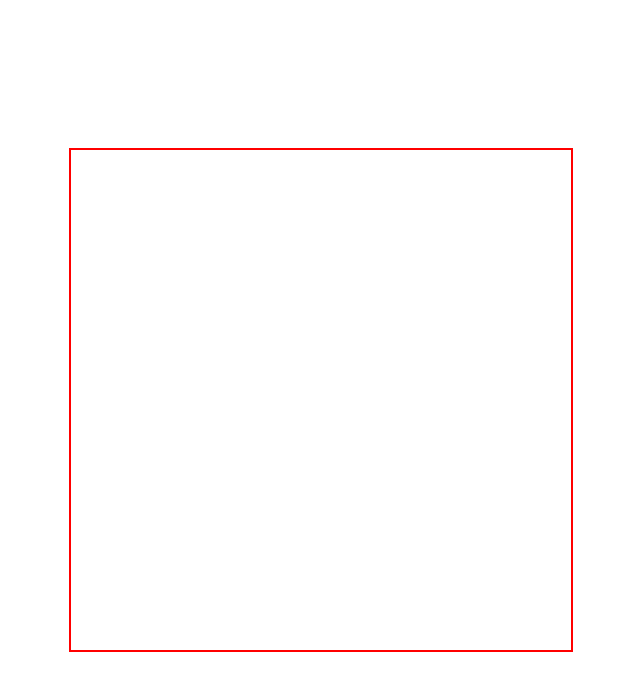
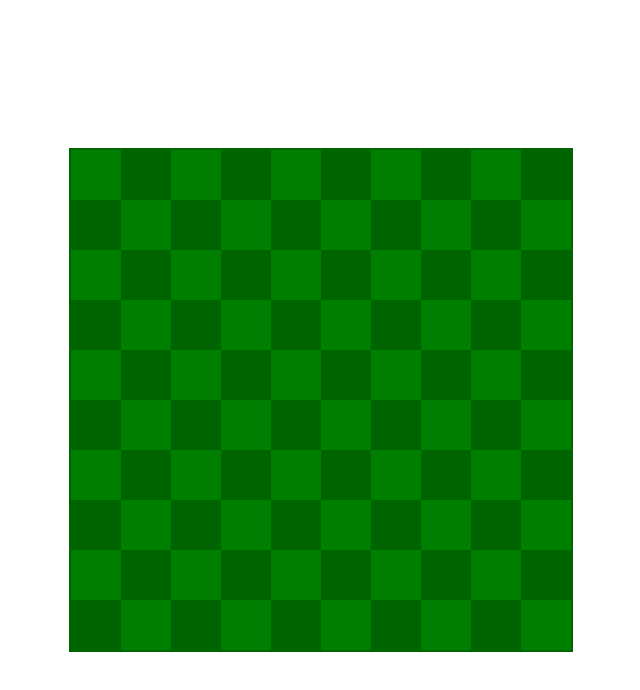
Before and after one commit to neretin-trike/sapper, a website: page src/index.html in a window 1280 px wide. Shown: the whole page, without its empty margins (319-959 px from the left). Drawn offline with Linux system fonts and the light colour scheme.

Commit message:
update(js): построение сетки

```diff
--- a/src/css/style.css
+++ b/src/css/style.css
@@ -158,5 +158,5 @@ ul {
 
 #playing-field {
     display: block;
-    border: 2px solid red;
+    border: 2px solid darkgreen;
 }
--- a/src/js/main.js
+++ b/src/js/main.js
@@ -8,5 +8,43 @@ window.onload = function () {
 
     const ctx = dom.playingField.getContext("2d");
 
+    class Cell {
+        constructor(x, y) {
+            this.x = x;
+            this.y = y;
+        }
+    }
 
+    class Grid {
+        constructor(width, height) {
+            this.cellArray = [];
+
+            let o = 0;
+            for (let i = 0; i < width; i++) {
+                this.cellArray[i] = [];
+                for (let j = 0; j < height; j++) {
+
+                    let offsetX = 50;
+                    let offsetY = 50;
+
+                    if (o % 2 == 0) {
+                        ctx.fillStyle = "green";
+                    } else {
+                        ctx.fillStyle = "darkgreen";
+                    }
+
+                    this.cellArray[i][j] = new Cell(i,j);
+                    ctx.fillRect(i*offsetX, j*offsetY, 50, 50);
+
+                    o++;
+                }
+                o++;
+            }
+        }
+    }
+
+
+
+    let grid = new Grid(10,10);
+    console.log(grid);
 }
```
